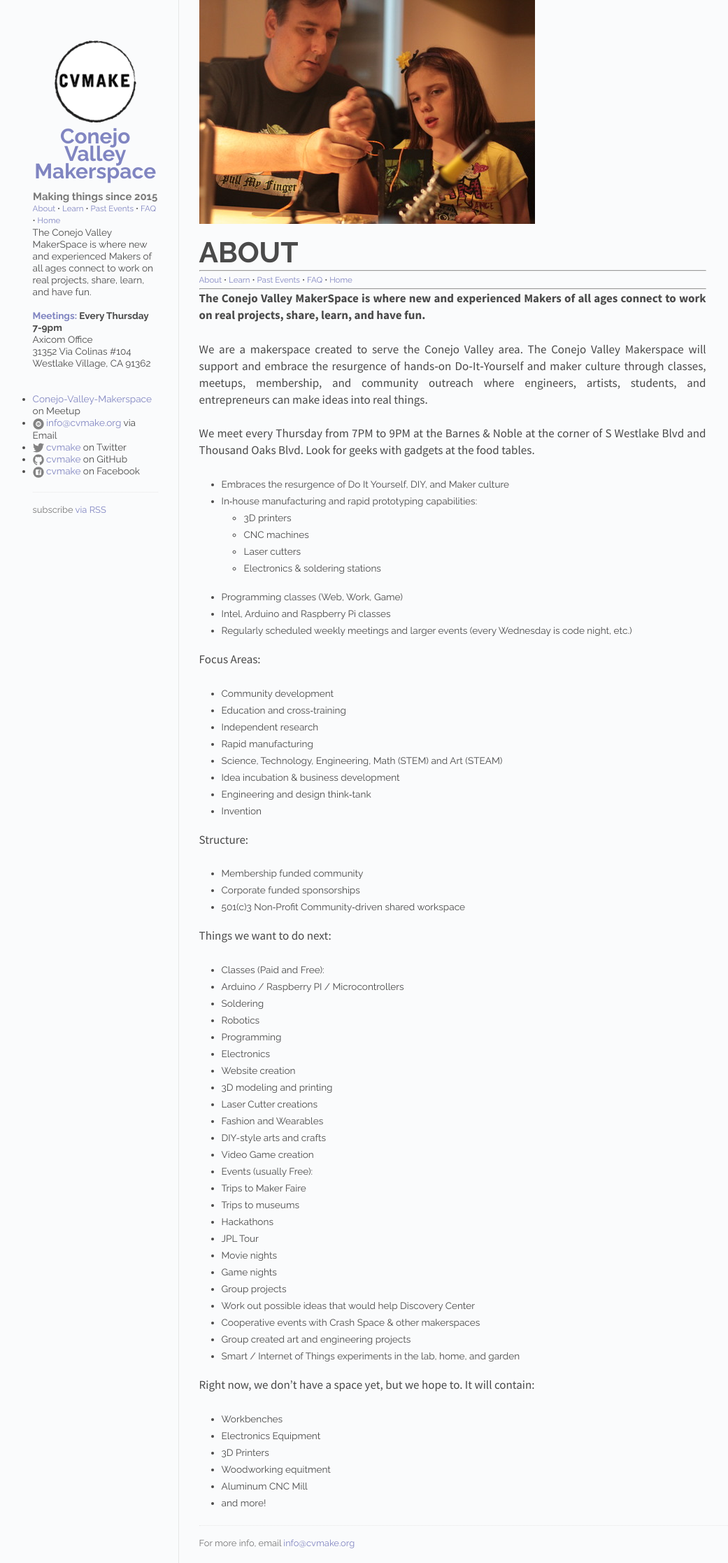
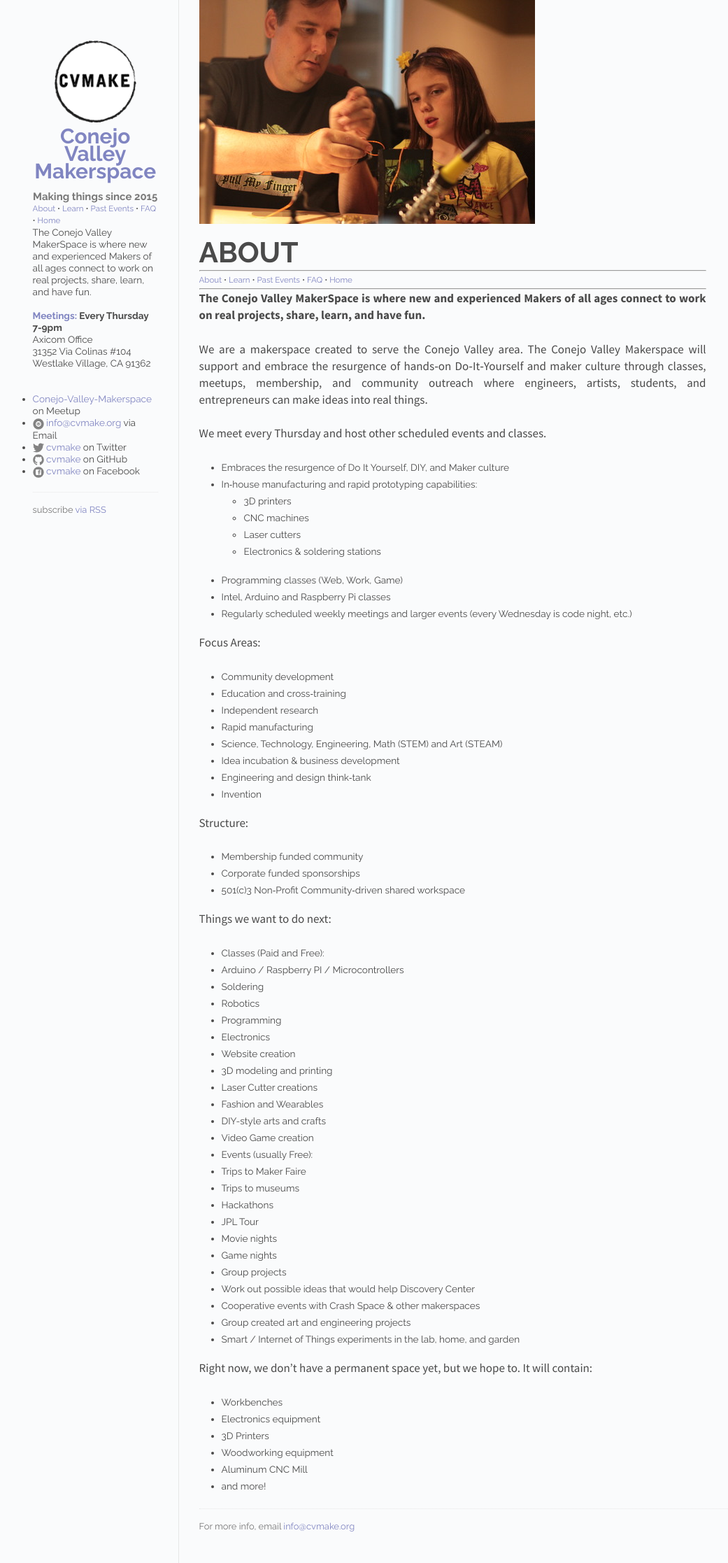
Before and after one commit to cvmake/cvmake.github.io, a Jekyll site: the page built from 01_about.md, in a window 1280 px wide. Shown: the whole page at 70% size, without its empty margins (103-1144 px from the left). Built offline with Jekyll 4.4.1, drawn with Linux system fonts in a browser that asks for light colours.

Commit message:
Update 01_about.md

```diff
--- a/01_about.md
+++ b/01_about.md
@@ -11,7 +11,7 @@ cover: mikeout-and-j.jpg
 
 We are a makerspace created to serve the Conejo Valley area. The Conejo Valley Makerspace will support and embrace the resurgence of hands‐on Do‐It‐Yourself and maker culture through classes, meetups, membership, and community outreach where engineers, artists, students, and entrepreneurs can make ideas into real things.
 
-We meet every Thursday from 7PM to 9PM at the Barnes & Noble at the corner of S Westlake Blvd and Thousand Oaks Blvd.  Look for geeks with gadgets at the food tables.
+We meet every Thursday and host other scheduled events and classes.
 
 - Embraces the resurgence of Do It Yourself, DIY, and Maker culture
 - In‐house manufacturing and rapid prototyping capabilities:
@@ -43,7 +43,7 @@ Structure:
 Things we want to do next:
 
 * Classes (Paid and Free):
-*  Arduino / Raspberry PI / Microcontrollers
+* Arduino / Raspberry PI / Microcontrollers
 * Soldering
 * Robotics
 * Programming
@@ -67,11 +67,11 @@ Things we want to do next:
 * Group created art and engineering projects
 * Smart / Internet of Things experiments in the lab, home, and garden
 
-Right now, we don't have a space yet, but we hope to. It will contain:
+Right now, we don't have a permanent space yet, but we hope to. It will contain:
 
 * Workbenches
-* Electronics Equipment
+* Electronics equipment
 * 3D Printers
-* Woodworking equitment
+* Woodworking equipment
 * Aluminum CNC Mill
 * and more!
```
